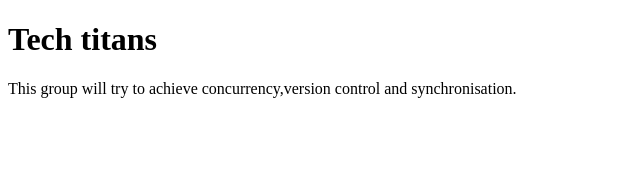
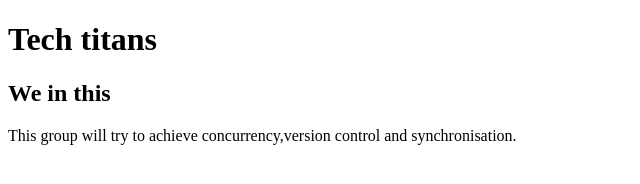
Before and after one commit to khalifahnur/tech-titans, a plain HTML site: page index.html in a window 1280 px wide. Shown: the whole page, without its empty margins (0-640 px from the left). Drawn offline with Linux system fonts and the light colour scheme.

Commit message:
added second heading

```diff
--- a/index.html
+++ b/index.html
@@ -8,6 +8,7 @@
 <body>
     <div>
         <h1>Tech titans</h1>
+        <h2>We in this</h2>
         <p>This group will try to achieve concurrency,version control and synchronisation.</p>
     </div>
 </body>
```
